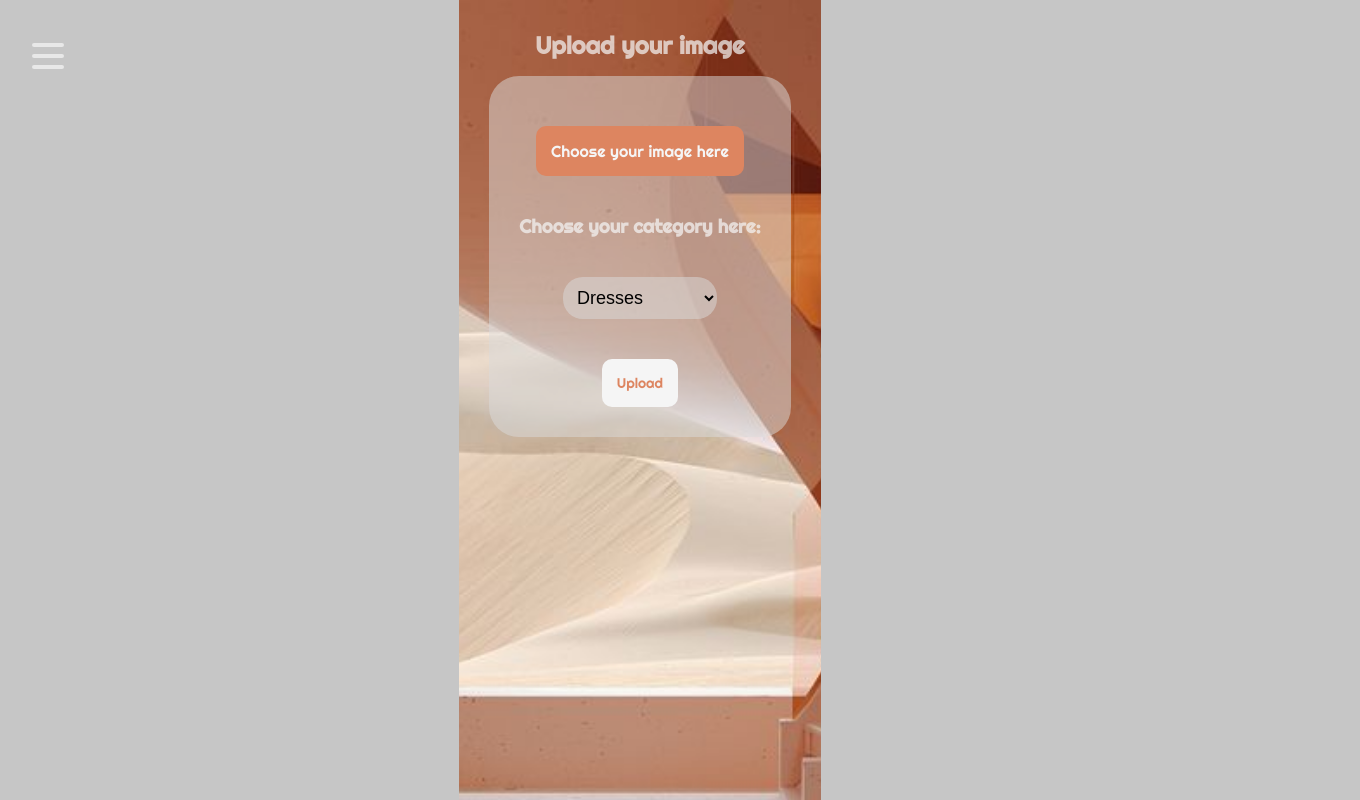
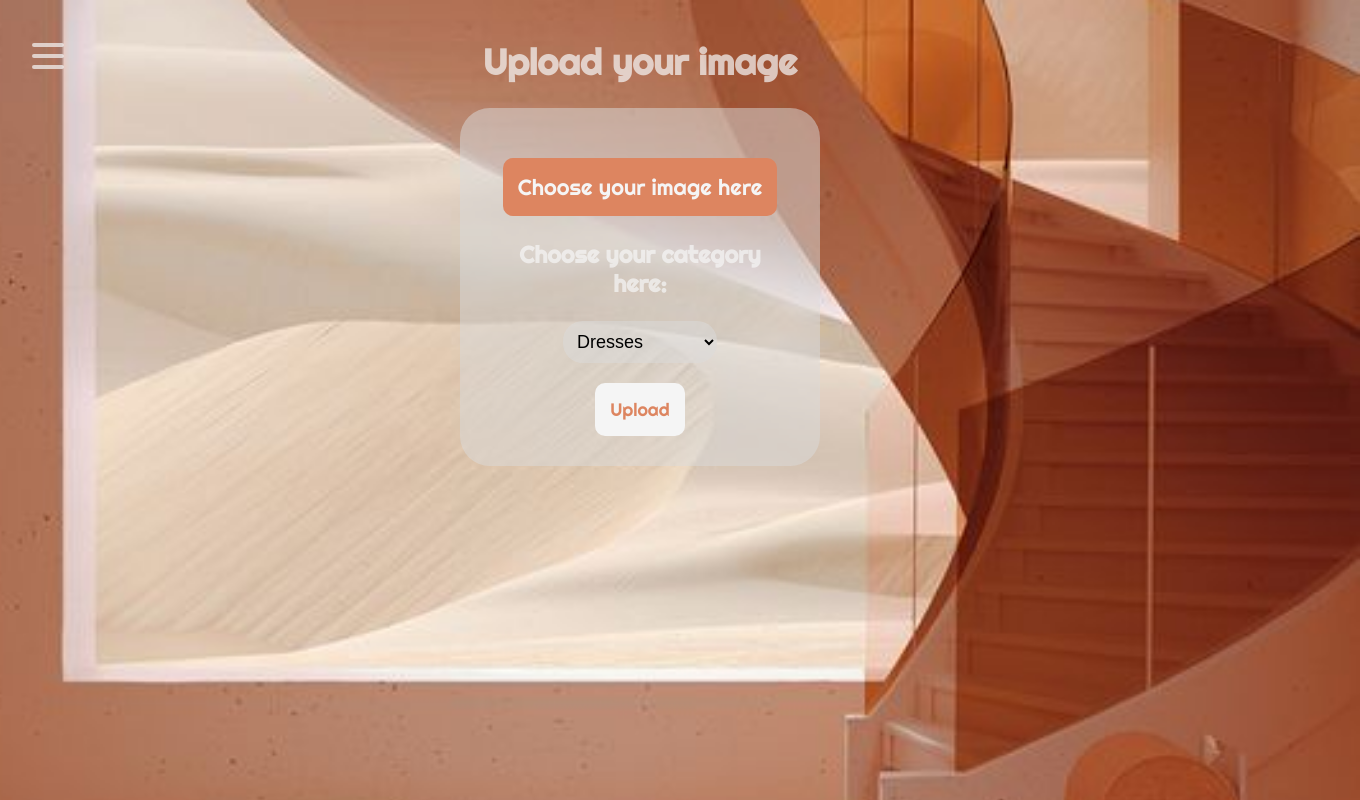
Before and after one commit to camekman/Final-Project, a React (Create React App) app in the folder frontend/: page /uploadImage in a window 1280 px wide. Shown: the top 800 px of the page, 1360 px wide, since content can reach past the window. Built offline with nearby package versions, Linux system fonts and the light colour scheme.

Commit message:
styling tablet and desktop view for upload component

```diff
--- a/frontend/src/components/Moodboard.js
+++ b/frontend/src/components/Moodboard.js
@@ -166,7 +166,7 @@ const BackgroundImage = styled.main`
     height: 120vh;
   }
   @media (min-width: 1024px) {
-    width: 170vh;
+    width: 180vh;
     height: 120vh;
   }
 `;
@@ -185,7 +185,6 @@ const Container = styled.div`
   align-items: center;
   text-align: center;
   justify-content: center;
-  border: 1px solid red;
 `;
 
 const Wrapper = styled.div`
@@ -193,7 +192,6 @@ const Wrapper = styled.div`
   flex-direction: column;
   align-items: center;
   justify-content: center;
-  border: 3px solid red;
 `;
 const ImageContainer = styled.div`
   display: flex;
@@ -201,7 +199,7 @@ const ImageContainer = styled.div`
   padding: 10px;
   justify-content: center;
   align-items: center;
-  border: 3px solid red;
+
   @media (min-width: 768px) {
     flex-direction: column;
   }
@@ -212,7 +210,6 @@ const ImageSection = styled.div`
   flex-wrap: wrap;
   @media (min-width: 768px) {
     display: flex;
-    border: 3px solid black;
   }
 `;
 
@@ -262,10 +259,12 @@ const MoodBoardTablet = styled.div`
   padding-top: 5px;
   padding-bottom: 10px;
   @media (min-width: 768px) {
-    margin-right: 5px;
-    margin-left: 5px;
     display: flex;
     flex-wrap: wrap;
+  }
+  @media (min-width: 1024px) {
+    margin-right: 20px;
+    margin-left: 20px;
   }
 `;
 
--- a/frontend/src/components/MyWardrobe.js
+++ b/frontend/src/components/MyWardrobe.js
@@ -146,11 +146,11 @@ const BackgroundImage = styled.main`
   height: 120vh;
   object-fit: cover;
   @media (min-width: 768px) {
-    width: 80vh;
+    width: 70vh;
     height: 120vh;
   }
   @media (min-width: 1024px) {
-    width: 100vh;
+    width: 120vh;
     height: 120vh;
   }
 `;
--- a/frontend/src/components/UploadImage.js
+++ b/frontend/src/components/UploadImage.js
@@ -118,11 +118,23 @@ const BackgroundImage = styled.main`
   background-size: cover;
   height: 140vh;
   object-fit: cover;
+  @media (min-width: 768px) {
+    width: 70vh;
+    height: 120vh;
+  }
+  @media (min-width: 1024px) {
+    width: 180vh;
+    height: 120vh;
+  }
 `;
 
 const StyledText = styled.h1`
   font-size: 24px;
   margin-top: 0;
+  @media (min-width: 768px) {
+    font-size: 36px;
+    margin-top: 10px;
+  }
 `;
 
 const UploadContainer = styled.div`
@@ -132,6 +144,9 @@ const UploadContainer = styled.div`
   justify-content: center;
   text-align: center;
   padding: 30px;
+  @media (min-width: 768px) {
+    font-size: 20px;
+  }
 `;
 
 const StyledForm = styled.form`
@@ -142,7 +157,9 @@ const StyledForm = styled.form`
   padding: 30px;
   align-items: center;
   justify-content: center;
-  gap: 20px;
+  @media (min-width: 768px) {
+    width: 300px;
+  }
 `;
 const StyledSelect = styled.select`
   color: black;
@@ -170,6 +187,9 @@ const UploadButton = styled.button`
   color: whitesmoke;
   font-family: "Righteous", cursive;
   font-size: 16px;
+  @media (min-width: 768px) {
+    font-size: 22px;
+  }
 `;
 
 const SubmitButton = styled.button`
@@ -182,6 +202,9 @@ const SubmitButton = styled.button`
   color: rgba(221, 133, 96, 1);
   font-family: "Righteous", cursive;
   font-size: 14px;
+  @media (min-width: 768px) {
+    font-size: 18px;
+  }
 `;
 
 const Image = styled.img`
@@ -189,4 +212,7 @@ const Image = styled.img`
   height: auto;
   border-radius: 10px;
   margin-top: 15px;
+  @media (min-width: 768px) {
+    margin-top: 25px;
+  }
 `;
```
